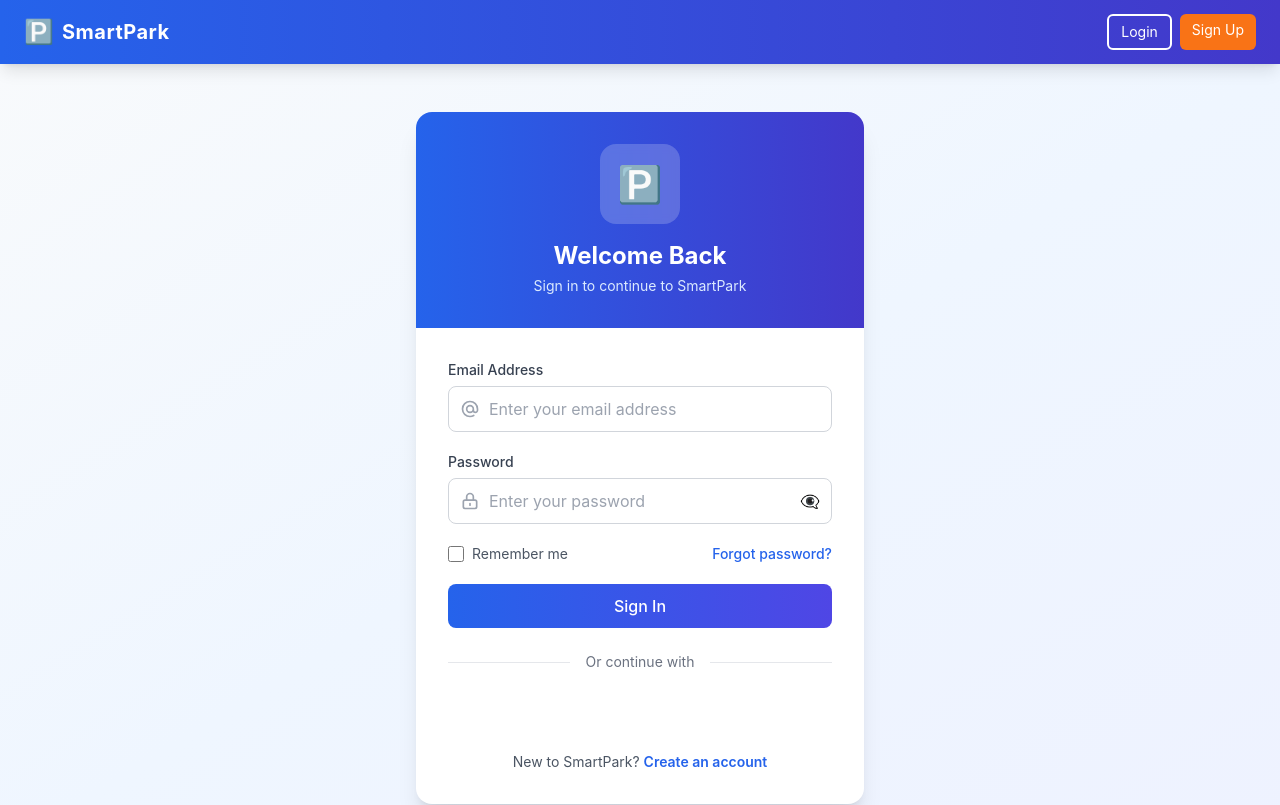
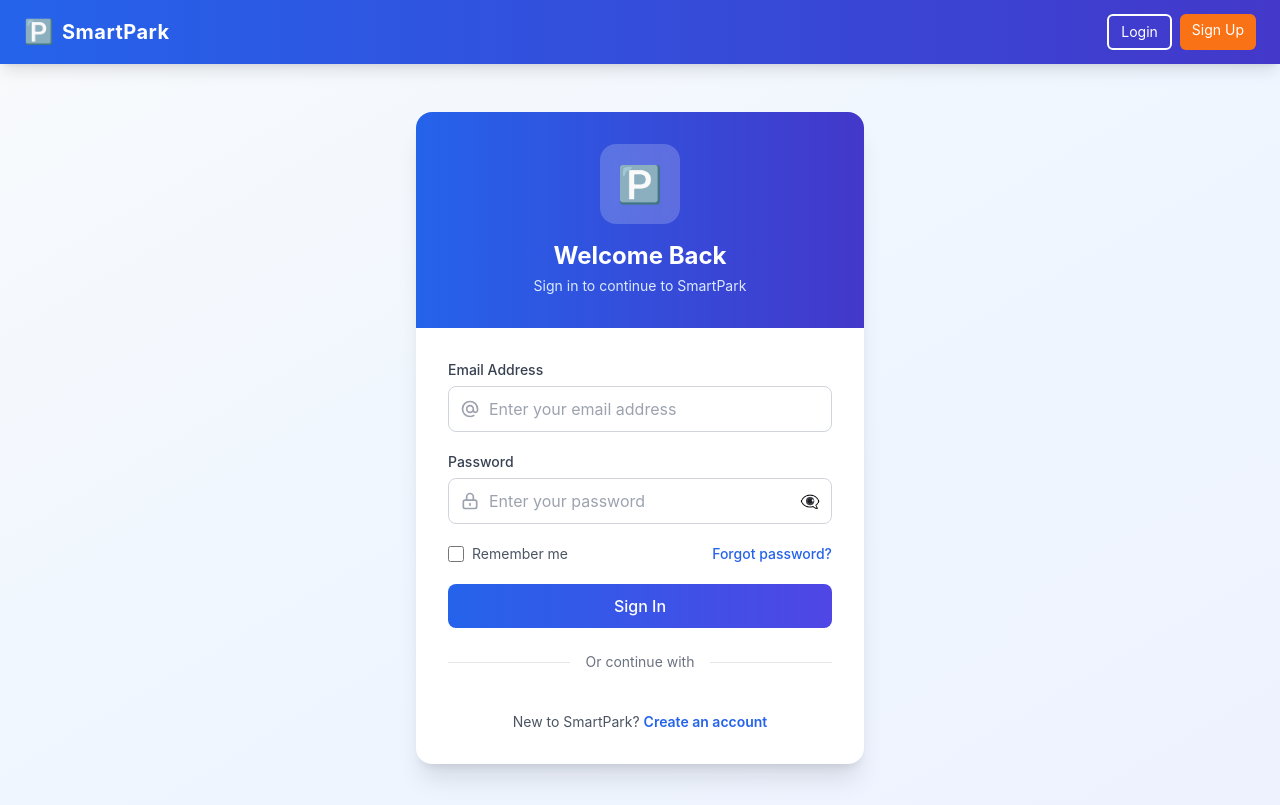
Before and after one commit to Adityapriyadarshix007/smart-parking-platform, a React (Create React App) app in the folder client/: page /login in a window 1280 px wide. Shown: the top 805 px of the page. Built offline with nearby package versions, Linux system fonts and the light colour scheme; no server answers.

Commit message:
Fix: Resolve Google Login button shrinking issue using renderButton API

```diff
--- a/client/src/pages/auth/Login.jsx
+++ b/client/src/pages/auth/Login.jsx
@@ -1,8 +1,8 @@
-import React, { useState } from 'react';
+import React, { useState, useEffect, useRef } from 'react';
 import { useNavigate, Link } from 'react-router-dom';
 import { useAuth } from '../../context/AuthContext';
 import { motion } from 'framer-motion';
-import { GoogleOAuthProvider, GoogleLogin } from '@react-oauth/google';
+import { GoogleOAuthProvider } from '@react-oauth/google';
 import toast from 'react-hot-toast';
 import authService from '../../services/authService';
 
@@ -15,6 +15,7 @@ const LoginContent = () => {
   const [googleLoading, setGoogleLoading] = useState(false);
   const { login, googleLogin } = useAuth();
   const navigate = useNavigate();
+  const googleButtonRef = useRef(null);
 
   const handleSubmit = async (e) => {
     e.preventDefault();
@@ -90,11 +91,26 @@ const LoginContent = () => {
     setGoogleLoading(false);
   };
 
-  React.useEffect(() => {
+  useEffect(() => {
     const rememberedEmail = localStorage.getItem('rememberEmail');
     if (rememberedEmail) {
       setEmail(rememberedEmail);
       setRememberMe(true);
+    }
+
+    // Initialize Google Sign-In button
+    if (window.google && googleButtonRef.current) {
+      window.google.accounts.id.renderButton(
+        googleButtonRef.current,
+        {
+          theme: "filled_blue",
+          size: "large",
+          width: "100%",
+          text: "signin_with",
+          shape: "rectangular",
+          locale: "en"
+        }
+      );
     }
   }, []);
 
@@ -209,14 +225,9 @@ const LoginContent = () => {
                   <span className="text-gray-600">Verifying...</span>
                 </div>
               ) : (
-                <GoogleLogin
-                  onSuccess={handleGoogleSuccess}
-                  onError={handleGoogleError}
-                  theme="filled_blue"
-                  shape="rectangular"
-                  width="100%"
-                  text="signin_with"
-                  locale="en"
+                <div
+                  ref={googleButtonRef}
+                  style={{ width: '100%', display: 'flex', justifyContent: 'center' }}
                 />
               )}
             </div>
```
